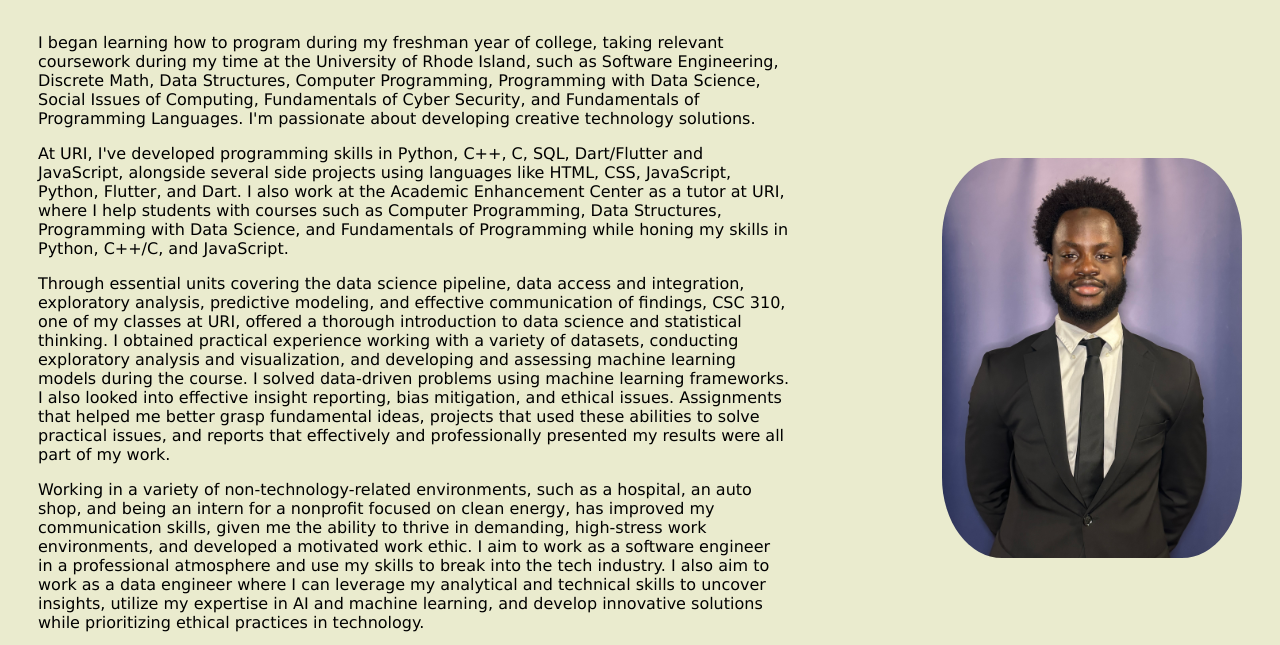
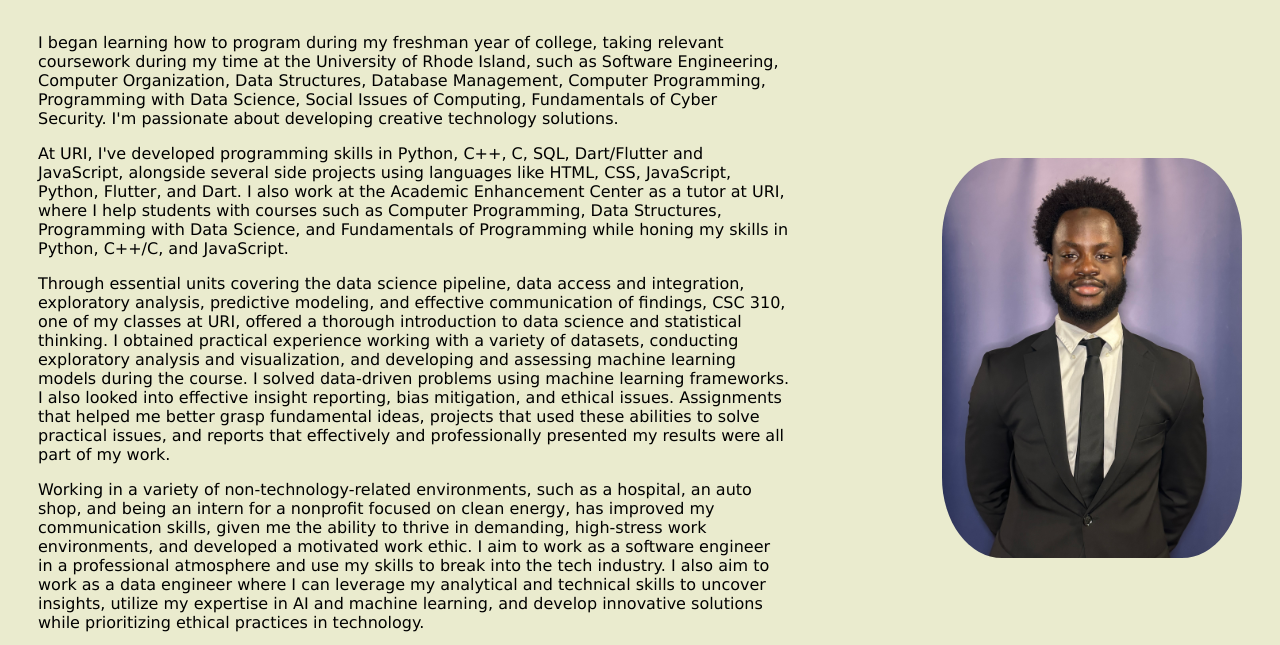
Before and after one commit to KanzGiwa/PortfolioWebsite, a plain HTML site: page about.html in a window 1280 px wide. Shown: the part 113-758 px from the top of the page. Drawn offline with Linux system fonts and the light colour scheme; files that its build step writes are made by us from their sources.

Commit message:
Updated resume, grade level, and courses taken

```diff
--- a/about.html
+++ b/about.html
@@ -133,8 +133,8 @@
                 <div class="text">
                     <p>
                         I began learning how to program during my freshman year of college, taking relevant coursework during my time at the University of Rhode Island,
-                         such as Software Engineering, Discrete Math, Data Structures, Computer Programming, Programming with Data Science, Social Issues of Computing,
-                         Fundamentals of Cyber Security, and Fundamentals of Programming Languages.
+                         such as Software Engineering, Computer Organization, Data Structures, Database Management, Computer Programming, Programming with Data Science, Social Issues of Computing,
+                         Fundamentals of Cyber Security.
                          I'm passionate about developing creative technology solutions.
                     </p>
                     <p>
```
Also changed, not shown: index.html (+1 -1 lines), 1 other file.
